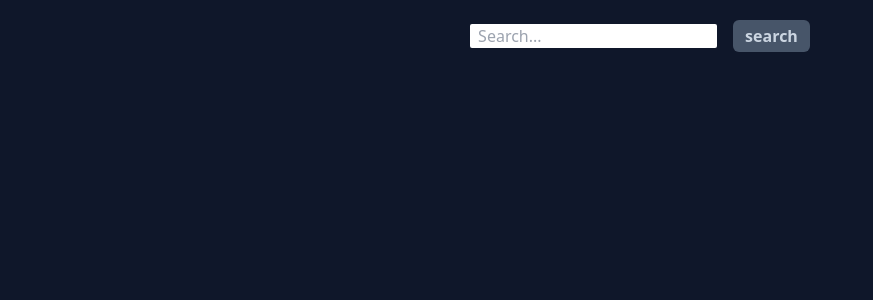
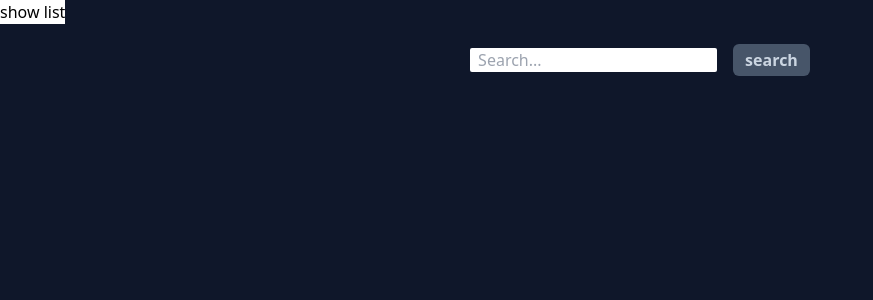
Before and after one commit to Hassan-AbuGareeb/video-converter, a Next.js app: page / in a window 1280 px wide. Shown: the top 300 px of the page, without its empty margins (0-873 px from the left). Built offline with nearby package versions, Linux system fonts and the light colour scheme.

Commit message:
created initial download list and some styling

```diff
--- a/src/app/page.js
+++ b/src/app/page.js
@@ -7,6 +7,9 @@ export default function Home() {
   const [search, setSearch] = useState("");
   //search results from the api
   const [searchResults, setSearchResults] = useState([]);
+
+  //download list states
+  const [showDownloadList, setShowDownloadList] = useState(false);
 
   useEffect(() => {
     //fetch only if the search contains any value
@@ -20,15 +23,15 @@ export default function Home() {
     return (
       <div
         key={videoId}
-        className="flex felx-col flex-wrap justify-center w-[350px] p-2 bg-slate-500 border border-teal-500 rounded-lg shadow"
+        className="flex felx-col flex-wrap justify-center w-[350px] p-2 bg-slate-500 rounded-lg shadow-lg shadow-violet-700/50"
       >
         {/* display the fetched video */}
         <iframe
           src={`https://www.youtube.com/embed/${videoId}`}
           allowFullScreen={true}
-          className="rounded-lg w-80 h-48"
+          className="rounded-lg w-80 h-48 border border-slate-400 "
         />
-        <div className="px-auto py-2 text-center">
+        <div className="px-auto py-2 text-center flex flex-col justify-between">
           <h5 className="mb-2 text-xl font-bold tracking-tight text-gray-900">
             {videoTitle}
           </h5>
@@ -41,7 +44,7 @@ export default function Home() {
             </button>
             <button
               onClick={() => addToList()}
-              className="text-slate-300  bg-slate-700 rounded-md font-semibold px-3 py-1 hover:bg-slate-800"
+              className="text-slate-300 bg-slate-700 rounded-md font-semibold px-3 py-1 hover:bg-slate-800"
             >
               Add to download list
             </button>
@@ -51,14 +54,36 @@ export default function Home() {
     );
   });
 
+  const downloadsListCards = 0;
+
   return (
     <div className="">
+      <button
+        className=" bg-white"
+        onClick={() => {
+          setShowDownloadList(!showDownloadList);
+        }}
+      >
+        show list
+      </button>
       <Search onSearchClick={setSearch} />
-      <div className="flex flex-row flex-wrap p-5 justify-between gap-5">
-        <div className="flex flex-row flex-wrap w-full p-5 justify-center gap-10">
+      <div className="flex flex-row flex-wrap p-4 justify-between">
+        <div
+          className={`flex flex-row flex-wrap
+          w-[${
+            showDownloadList ? "900px" : "100%"
+          }] py-5 justify-center gap-10`}
+        >
           {videoCards}
         </div>
-        {/* <div>hello</div> */}
+        {showDownloadList && (
+          <div className="bg-slate-300 rounded-lg w-[350px] mr-9 px-4 py-4 ">
+            <button className="text-slate-300  bg-slate-700 rounded-md font-semibold px-3 py-1 hover:bg-slate-800">
+              Download All
+            </button>
+            <div className="bg-slate-600 w-full h-20 my-4 flex flex-col"> </div>
+          </div>
+        )}
       </div>
     </div>
   );
```
